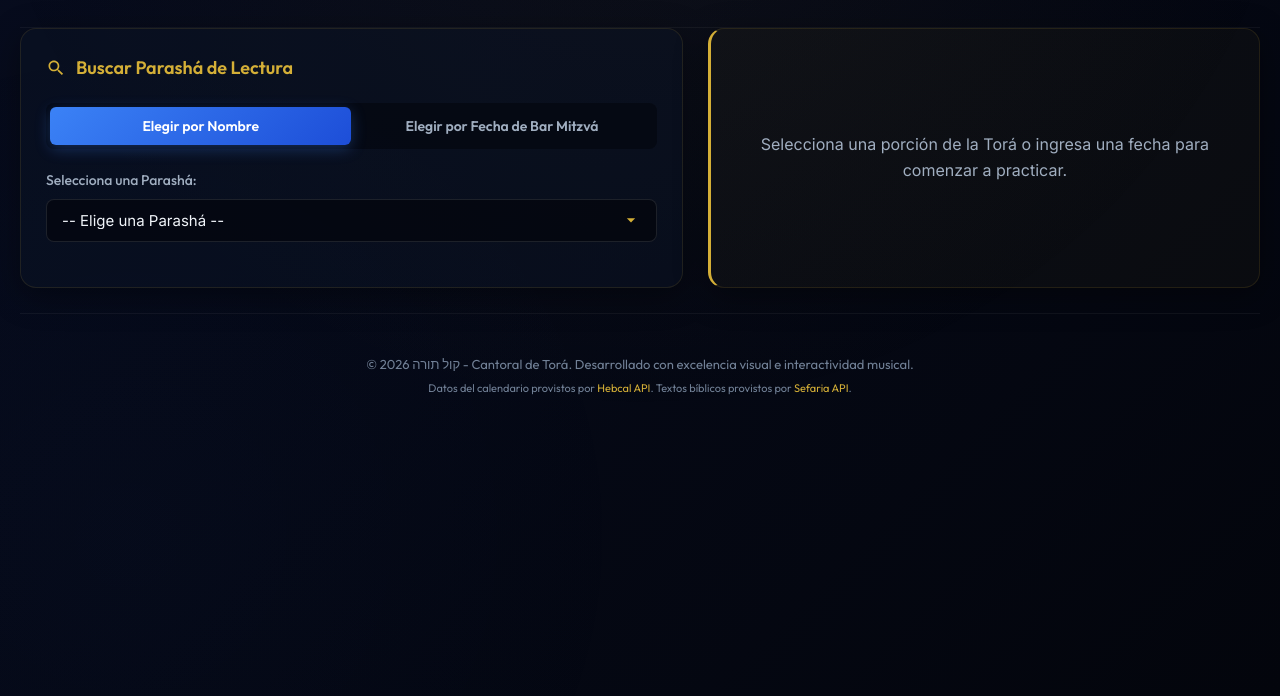
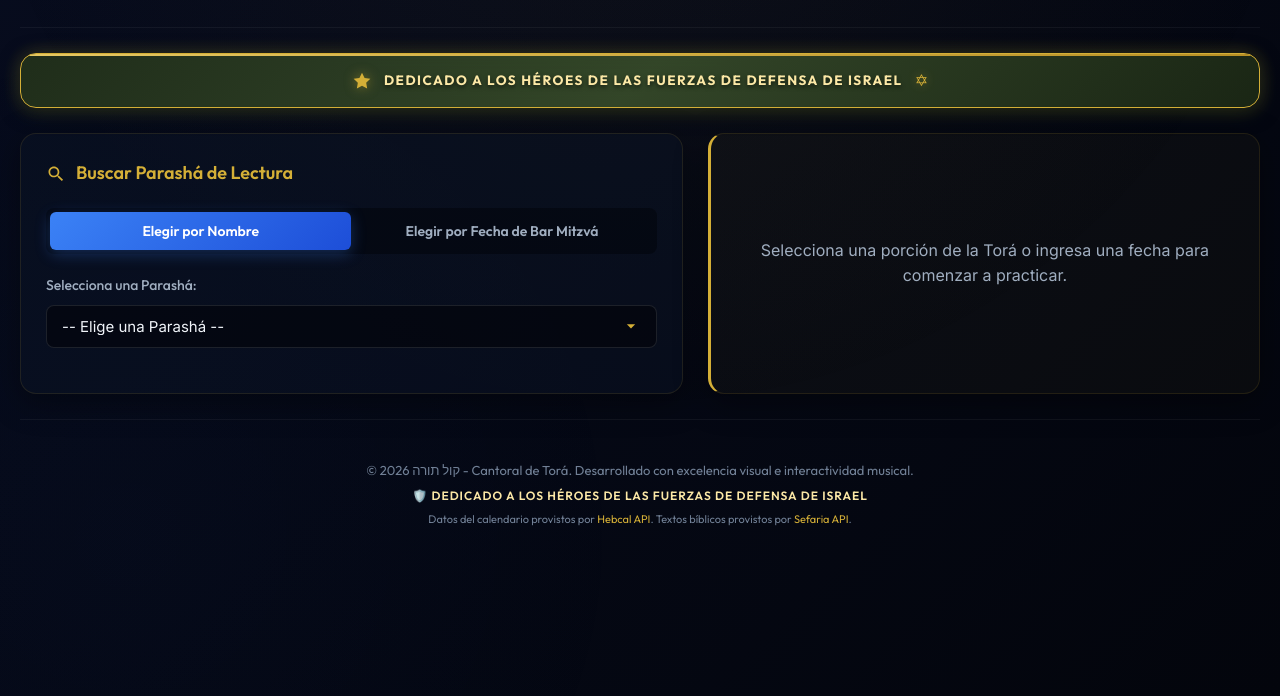
Before and after one commit to oscarkleinkopf/parashareading, a plain HTML site: page index.html in a window 1280 px wide. Shown: the part 104-800 px from the top of the page. Drawn offline with Linux system fonts and the light colour scheme; a web font is replaced by a local one.

Commit message:
Agregar banner de dedicatoria a los Heroes de las Fuerzas de Defensa de Israel

```diff
--- a/index.html
+++ b/index.html
@@ -64,6 +64,19 @@
                 </button>
             </div>
         </header>
+
+        <!-- Banner de Dedicatoria Especial -->
+        <div class="dedication-banner animate-fade-in" role="note" aria-label="Dedicatoria especial">
+            <div class="dedication-banner-icon">
+                <svg viewBox="0 0 24 24" width="20" height="20" fill="currentColor">
+                    <path d="M12 2L15.09 8.26L22 9.27L17 14.14L18.18 21.02L12 17.77L5.82 21.02L7 14.14L2 9.27L8.91 8.26L12 2Z"/>
+                </svg>
+            </div>
+            <div class="dedication-banner-text">
+                DEDICADO A LOS HÉROES DE LAS FUERZAS DE DEFENSA DE ISRAEL
+            </div>
+            <div class="dedication-banner-symbol">✡</div>
+        </div>
 
         <!-- Modulo de Seleccion (Buscador) -->
         <section class="selection-grid animate-fade-in">
@@ -377,6 +390,9 @@
         <!-- Footer -->
         <footer>
             <p>© 2026 קול תורה - Cantoral de Torá. Desarrollado con excelencia visual e interactividad musical.</p>
+            <p style="margin-top:6px; font-size:12px; font-weight:600; color:#fce8a6; font-family:var(--font-ui); letter-spacing:1px; text-transform:uppercase;">
+                🛡️ Dedicado a los Héroes de las Fuerzas de Defensa de Israel
+            </p>
             <p style="margin-top:5px; font-size:11px; color:var(--color-text-muted);">
                 Datos del calendario provistos por <a href="https://www.hebcal.com" target="_blank" rel="noopener">Hebcal API</a>. Textos bíblicos provistos por <a href="https://www.sefaria.org" target="_blank" rel="noopener">Sefaria API</a>.
             </p>
--- a/styles.css
+++ b/styles.css
@@ -141,6 +141,65 @@ header {
 .header-actions {
     display: flex;
     gap: 15px;
+}
+
+/* Dedication Banner - IDF Heroes */
+.dedication-banner {
+    display: flex;
+    align-items: center;
+    justify-content: center;
+    gap: 12px;
+    background: linear-gradient(135deg, rgba(34, 49, 26, 0.92) 0%, rgba(55, 75, 42, 0.92) 50%, rgba(28, 41, 21, 0.92) 100%);
+    border: 1px solid var(--accent-gold);
+    border-radius: var(--radius-md);
+    padding: 14px 24px;
+    margin: 25px 0 25px 0;
+    box-shadow: 0 4px 20px rgba(25, 38, 18, 0.6), 0 0 18px rgba(212, 175, 55, 0.25);
+    text-align: center;
+    backdrop-filter: blur(10px);
+    -webkit-backdrop-filter: blur(10px);
+    transition: var(--transition-smooth);
+    position: relative;
+    overflow: hidden;
+}
+
+.dedication-banner::before {
+    content: '';
+    position: absolute;
+    top: 0;
+    left: 0;
+    right: 0;
+    height: 2px;
+    background: var(--accent-gold-gradient);
+}
+
+.dedication-banner:hover {
+    box-shadow: 0 6px 25px rgba(25, 38, 18, 0.8), 0 0 25px rgba(212, 175, 55, 0.4);
+    border-color: var(--accent-gold-hover);
+}
+
+.dedication-banner-icon {
+    display: flex;
+    align-items: center;
+    justify-content: center;
+    color: var(--accent-gold);
+    filter: drop-shadow(0 0 6px rgba(212, 175, 55, 0.5));
+}
+
+.dedication-banner-text {
+    font-family: var(--font-ui);
+    font-size: 13.5px;
+    font-weight: 700;
+    letter-spacing: 1.5px;
+    color: #fce8a6;
+    text-transform: uppercase;
+    text-shadow: 0 2px 4px rgba(0, 0, 0, 0.6);
+}
+
+.dedication-banner-symbol {
+    color: var(--accent-gold);
+    font-size: 16px;
+    filter: drop-shadow(0 0 5px rgba(212, 175, 55, 0.4));
 }
 
 /* Glassmorphism Panel styles */
```
